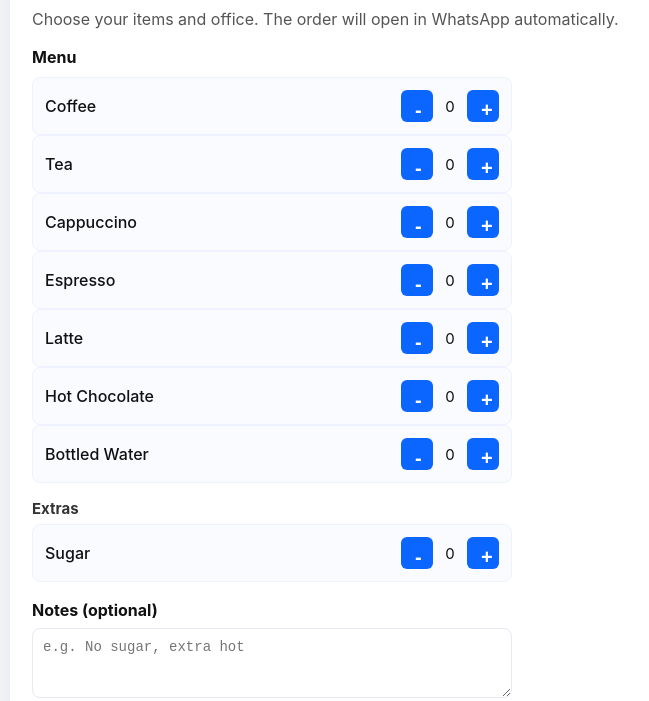
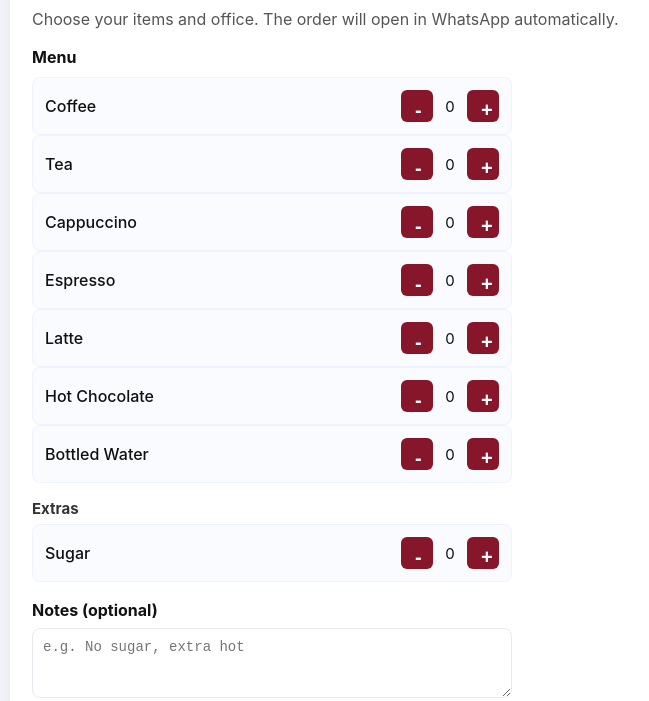
Before and after one commit to atarhini97/Tadbeir-Pantry-Menu, a plain HTML site: page index.html in a window 1280 px wide. Shown: the part 99-800 px from the top of the page, without its empty margins (198-847 px from the left). Drawn offline with Linux system fonts and the light colour scheme.

Commit message:
index.html

```diff
--- a/index.html
+++ b/index.html
@@ -28,7 +28,7 @@
     .qty-btn{
   width:32px;height:32px;border-radius:6px;
   border:none;
-  background:#0b65ff;
+  background:#88162a;
   color:white;
   cursor:pointer;font-weight:700;font-size:20px;line-height:1;
 }
```
